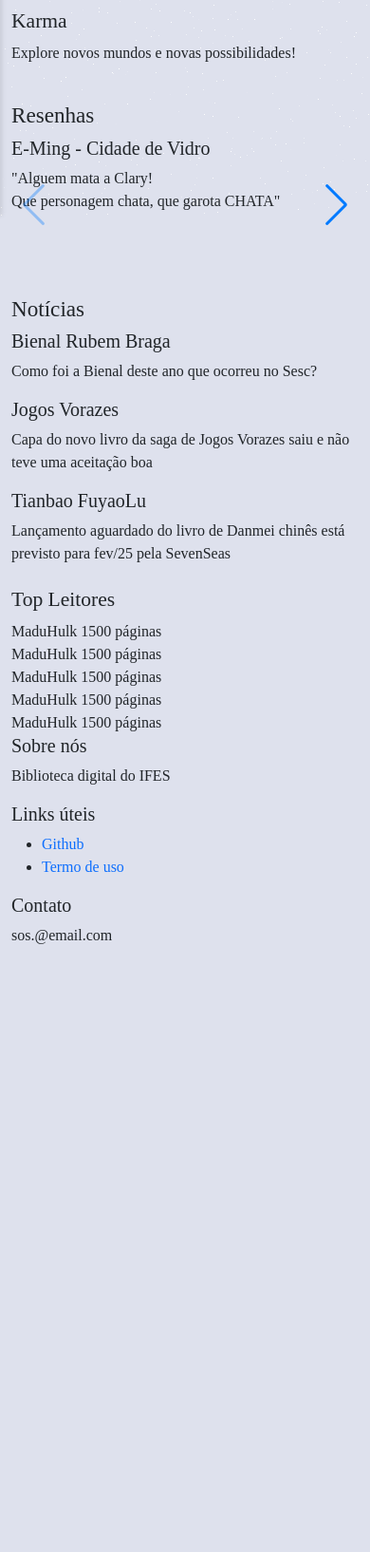
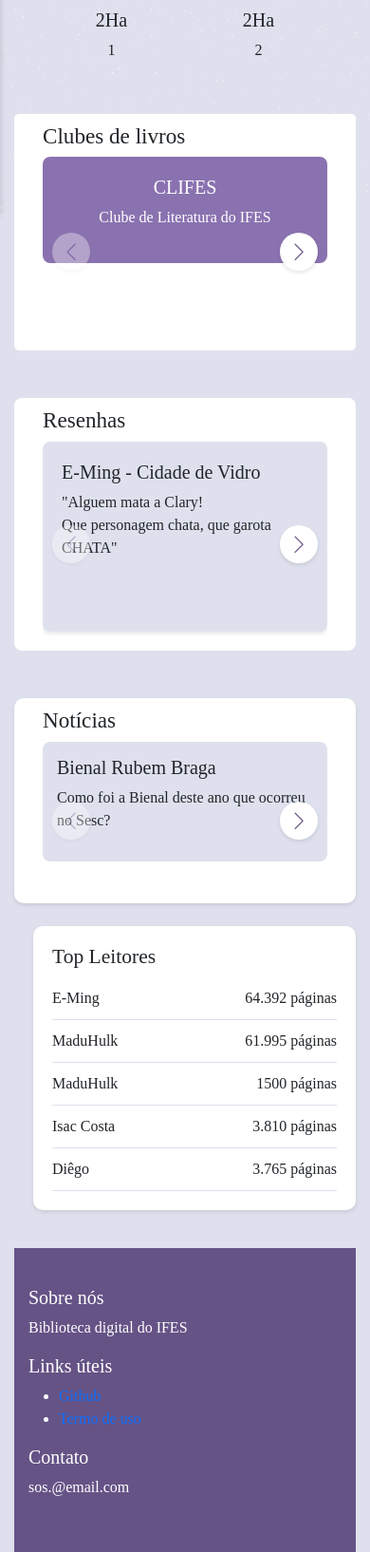
Before and after one commit to JulyLemos/Biblifes, a FastAPI app: page /lar in a window 390 px wide. Shown: the part 617-2251 px from the top of the page at 95% size. Before the commit the page ends 1611 px from the top, so only its background shows below. Run offline with FastAPI, Linux system fonts and the light colour scheme.

Commit message:
Commit 4

```diff
--- a/static/css/lar/lar.css
+++ b/static/css/lar/lar.css
@@ -1,4 +1,4 @@
-:root {
+:root {  /*cria variáveis para serem usadas depois*/
     --primary-purple: #655386;
     --light-purple:#8a72b0;
     --lighter-purple:#a190c7;
@@ -15,13 +15,8 @@ body {
     padding: 0 15px;
 }
 
-.pesquisa {
-    margin-bottom: 20px;
-}
-
-.gen-carrosel, .livros-carrosel {
-    margin-bottom: 20px;
-    position: relative;
+h3 {
+    padding-top: 10px;
 }
 
 .gen-item {
@@ -33,6 +28,9 @@ body {
     cursor: pointer;
     transition: transform 0.3s;
     background-color: white;
+    border-radius: 8px;
+    width: 120px;
+    height: 120px;
     box-shadow: 0 2px 4px rgba(0, 0, 0, 0.1);
     margin: 0 10px;
 }
@@ -50,12 +48,153 @@ body {
 .card-livro {
     padding: 15px;
     text-align: center;
+    padding-top: 50px;
 }
 
 .capa-livro {
-    width: 200px;
-    height: 300px;
+    width: 150px;
+    height: 200px;
     object-fit: cover;
     border-radius: 8px;
     margin-bottom: 10px;
 }
+
+.top-leitores {
+    background-color: white;
+    padding: 20px;
+    border-radius: 10px;
+    box-shadow: 0 2px 4px rgba(0, 0, 0, 0.1);
+    margin-top: 120px;
+    top: 20px;
+    margin-left: 20px;
+}
+
+.leitor-item {
+    display:flex;
+    justify-content: space-between;
+    padding: 10px 0;
+    border-bottom: 1px solid var(--background);
+}
+
+.swiper-button-next, .swiper-button-prev {
+    color: var(--primary-purple);
+    background-color: white;
+    width: 40px;
+    height: 40px;
+    border-radius: 50%;
+    box-shadow: 0 2px 4px rgba(0, 0, 0, 0.1);
+}
+
+.swiper-button-next:after, .swiper-button-prev:after {
+    font-size: 18px;
+}
+
+.pesquisa {
+    margin-bottom: 50px;
+
+}
+
+.clubes {
+    background-color: white;
+    border-radius: 5px;
+    padding: 30px;
+    margin-top: 20px;
+}
+
+.clube-card{
+    background-color: var(--light-purple);
+    color: white;
+    padding: 20px;
+    margin-bottom: 20px;
+    border-radius: 8px;
+    text-align: center;
+    transition: transform 0.3s;
+    height: 100%;
+}
+
+.clube-card:hover{
+    transform: translateY(-5px);
+}
+
+.noticias {
+    background: white;
+    padding: 30px;
+    border-radius: 10px;
+    box-shadow: 0 2px 4px rgba(0,0,0, 0.1);
+    margin-top: 50px;
+}
+
+.noticia-grid {
+    display: grid;
+    grid-template-columns: repeat(auto-fit, minmax(250px, 1fr));
+    gap: 20px;
+}
+
+.noticia-card {
+    background-color: var(--background);
+    padding: 15px;
+    border-radius: 8px;
+    margin-bottom: 20px;
+}
+
+.resenhas-carrossel {
+    position: relative;
+    background: white;
+    padding: 20px;
+    border-radius: 8px;
+    margin-top: 50px;
+}
+
+.resenha-card {
+    background: var(--background);
+    padding: 20px;
+    border-radius: 8px;
+    box-shadow: 0 2px 4px rgba(0,0,0,0.1);
+    height: 200px;
+    margin-bottom: 20px;
+}
+
+footer {
+    background-color: var(--primary-purple);
+    color: white;
+    padding: 40px 0;
+    margin-top: 40px;
+    height: 100%;
+}
+
+@media (max-width:768px) {
+    .gen-item {
+        width: 100px;
+        height: 100px;
+    }
+
+    .capa-livro {
+        /* width: 150px; */
+        height: 225px;
+    }
+
+    .top-leitores {
+        margin-top: 20px;
+    }
+
+    .gen-carrosel, .livros-carrosel, .clubes, .resenhas-carrossel, .noticias {
+        padding: 0 40px;
+    }
+
+}
+
+@media (max-width: 576px) {
+    .gen-item {
+        width: 90px;
+        height: 90px;
+    }
+
+    .capa-livro {
+        /* width: 100px; */
+        height: 180px;
+    }
+
+    .gen-carrosel, .livros-carrosel, .clubes, .resenhas-carrossel, .noticias {
+        padding: 0 30px;
+    }
+}
--- /dev/null
+++ b/static/js/carrosel/lar_carrosel.js
@@ -0,0 +1,112 @@
+const genSwiper = new Swiper('.genSwiper', {
+    slidesPerView: 'auto',
+    spaceBetween: 30,
+    navigation: {
+        nextEl: '.swiper-button-next',
+        prevEl: '.swiper-button-prev',
+    },
+    breakpoints: {
+        320: {
+            slidesPerView: 2,
+            spaceBetween: 10,
+        },
+        480: {
+            slidesPerView: 3,
+            spaceBetween: 15,
+        },
+        640: {
+            slidesPerView: 4,
+            spaceBetween: 20,
+        },
+        768: {
+            slidesPerView: 5,
+            spaceBetween: 25,
+        },
+       1024: {
+            slidesPerView: 6,
+            spaceBetween: 30,
+        },
+    }
+});
+
+const livroSwiper = new Swiper('.livroSwiper', {
+    slidesPerView: 2,
+    spaceBetween: 20,
+    navigation: {
+        nextEl: '.swiper-button-next',
+        prevEl: '.swiper-button-prev',
+    },
+    breakpoints: {
+        320: {
+            slidesPerView: 2,
+            spaceBetween: 10,
+        },
+        480: {
+            slidesPerView: 3,
+            spaceBetween: 15,
+        },
+        640: {
+            slidesPerView: 3,
+            spaceBetween: 20,
+        },
+        768: {
+            slidesPerView: 4,
+            spaceBetween: 30,
+        },
+        1024: {
+            slidesPerView: 5,
+            spaceBetween: 30,
+        },
+    }
+});
+
+const resenhaSwiper = new Swiper('.resenhaSwiper', {
+    slidesPerView: 1,
+    spaceBetween: 20,
+    navigation: {
+        nextEl: '.swiper-button-next',
+        prevEl: '.swiper-button-prev',
+    },
+    breakpoints: {
+       640: {
+            slidesPerView: 2,
+        },
+        1024: {
+            slidesPerView: 3,
+        },
+    }
+});
+
+const clubeSwiper = new Swiper('.clubeSwiper', {
+    slidesPerView: 1,
+    spaceBetween: 20,
+    navigation: {
+        nextEl: '.swiper-button-next',
+        prevEl: '.swiper-button-prev',
+    },
+    breakpoints: {
+       640: {
+            slidesPerView: 2,
+        },
+        1024: {
+            slidesPerView: 3,
+        },
+    }
+});
+
+const notSwiper = new Swiper('.notSwiper', {
+    slidesPerView: 1,
+    spaceBetween: 20,
+    navigation: {
+        nextEl: '.swiper-button-next',
+        prevEl: '.swiper-button-prev',
+    },
+    breakpoints: {
+       640: {
+            slidesPerView: 2,
+        },
+        1024: {
+            slidesPerView: 3,
+        },
+    }
+});
--- a/templates/lar.html
+++ b/templates/lar.html
@@ -1,9 +1,9 @@
 {% extends "base.html" %}
 {% block css %}
 <link rel="stylesheet" href="https://cdn.jsdelivr.net/npm/swiper@11/swiper-bundle.min.css" />
-<link rel="styleshet" href="/static/css/lar/lar.css">
+<link rel="stylesheet" href="/static/css/lar/lar.css">
 {% endblock %}
-{% block titulo %}Cadastro de Livros{% endblock %}
+{% block titulo %}Lar{% endblock %}
 
 {% block conteudo %}
 
@@ -75,74 +75,72 @@
                                 <span>Comédia</span>
                             </div>
                         </div>
-
-                    </div> <!--swiper wrapper--->
-                    <div class="swipper-button-next"></div>
-                    <div class="swipper-button-prev"></div>
-                </div> <!-- swiper genSwipper-->
-
-            </div> <!--gen-carrosel mb-4-->
+                    </div>
+                    <div class="swiper-button-next"></div>
+                    <div class="swiper-button-prev"></div>
+                </div>
+            </div>
 
             <div class="livros-carrosel mb-4">
                 <h3>Livros mais lidos</h3>
 
                 <div class="swiper livroSwiper">
                     <div class="swiper-wrapper">
-                        <div class="swipper-slide card-livro">
-                            <img src="" alt="" class="capa-livro">
+                        <div class="swiper-slide card-livro">
+                            <img src="https://img.skoob.com.br/WPrls5auAGhipMu_NervskjeeiQ=/200x/center/top/smart/filters:format(jpeg)/https://skoob.s3.amazonaws.com/livros/122491264/PETALAS_DE_AKAYAMA_1724366801122491264SK-V11724366802B.jpg" alt="" class="capa-livro">
                             <h5>2Ha</h5>
                             <p>1</p>
                         </div>
 
-                        <div class="swipper-slide card-livro">
-                            <img src="" alt="" class="capa-livro">
+                        <div class="swiper-slide card-livro">
+                            <img src="https://img.skoob.com.br/WPrls5auAGhipMu_NervskjeeiQ=/200x/center/top/smart/filters:format(jpeg)/https://skoob.s3.amazonaws.com/livros/122491264/PETALAS_DE_AKAYAMA_1724366801122491264SK-V11724366802B.jpg" alt="" class="capa-livro">
                             <h5>2Ha</h5>
                             <p>2</p>
                         </div>
 
-                        <div class="swipper-slide card-livro">
+                        <div class="swiper-slide card-livro">
                             <img src="" alt="" class="capa-livro">
                             <h5>2Ha</h5>
                             <p>3</p>
                         </div>
 
-                        <div class="swipper-slide card-livro">
+                        <div class="swiper-slide card-livro">
                             <img src="" alt="" class="capa-livro">
                             <h5>2Ha</h5>
                             <p>4</p>
                         </div>
 
-                        <div class="swipper-slide card-livro">
+                        <div class="swiper-slide card-livro">
                             <img src="" alt="" class="capa-livro">
                             <h5>2Ha</h5>
                             <p>5</p>
                         </div>
 
-                        <div class="swipper-slide card-livro">
+                        <div class="swiper-slide card-livro">
                             <img src="" alt="" class="capa-livro">
                             <h5>2Ha</h5>
                             <p>6</p>
                         </div>
 
-                        <div class="swipper-slide card-livro">
+                        <div class="swiper-slide card-livro">
                             <img src="" alt="" class="capa-livro">
                             <h5>2Ha</h5>
                             <p>7</p>
                         </div>
 
-                        <div class="swipper-slide card-livro">
+                        <div class="swiper-slide card-livro">
                             <img src="" alt="" class="capa-livro">
                             <h5>2Ha</h5>
                             <p>8</p>
                         </div>
 
-                        <div class="swipper-slide card-livro">
+                        <div class="swiper-slide card-livro">
                             <img src="" alt="" class="capa-livro">
                             <h5>2Ha</h5>
                             <p>9</p>
                         </div>
 
-                        <div class="swipper-slide card-livro">
+                        <div class="swiper-slide card-livro">
                             <img src="" alt="" class="capa-livro">
                             <h5>2Ha</h5>
                             <p>10</p>
@@ -156,39 +154,36 @@
             </div> <!--livros-carrosel-->
 
             <div class="clubes mb-4">
-                <h3>Clubes de Livros</h3>
+                <h3>Clubes de livros</h3>
 
-                <div class="row">
-                    <div class="col-md-4">
-                        <div class="clube-card">
-                            <h4>CLIFES</h4>
+                <div class="swiper clubeSwiper">
+                    <div class="swiper-wrapper">
+                        <div class="swiper-slide clube-card">
+                            <div >
+                                <h5>CLIFES</h5>
                                 <p>Clube de Literatura do IFES</p>
                             </div>
                         </div>
 
-                    <div class="col-md-4">
-                        <div class="clube-card">
-                            <h4>Fantasia</h4>
-                            <p>Junte-se a nós na leitura de livros de fantasia</p>
+                        <div class="swiper-slide clube-card">
+                            <div>
+                                <h5>ItsMaivis - Suicidas</h5>
+                                <p>"É um pouquinho cansativo essa jogada que ele faz na linha temporal, só que ela é de grande importância para entender a história"</p>
                             </div>
                         </div>
 
-                    <div class="col-md-4">
-                        <div class="clube-card">
-                            <h4>Shertie</h4>
-                            <p>Venha conhecer mais livros de mistério conosco!</p>
-                        </div>
-                    </div>
-
-                    <div class="col-md-4">
-                        <div class="clube-card">
-                            <h4>Karma</h4>
-                            <p>Explore novos mundos e novas possibilidades!</p>
+                        <div class="swiper-slide clube-card">
+                            <div>
+                                <h5>satatanica - Battle Royale</h5>
+                                <p>"Não se pode ser mais aterrorizantes que já nascer sem opções <br>Battle Royale correu para que Jogos Vorazes pudesse andar"</p>
                             </div>
                         </div>
 
                     </div>
-            </div> <!--CLUBES-->
+                    <div class="swiper-button-next"></div>
+                    <div class="swiper-button-prev"></div>
+                </div>
+            </div>
 
             <div class="resenhas-carrossel mb-4">
                 <h3>Resenhas</h3>
@@ -205,7 +200,7 @@
                         <div class="swiper-slide resenha-card">
                             <div class="cont-resenha">
                                 <h5>ItsMaivis - Suicidas</h5>
-                                <p>"É um pouquinho cansativo essa jogada que ele faz na linha temporal, só que ela <br> é de grande importância para entender a história"</p>
+                                <p>"É um pouquinho cansativo essa jogada que ele faz na linha temporal, só que ela é de grande importância para entender a história"</p>
                             </div>
                         </div>
 
@@ -224,33 +219,48 @@
 
             <div class="noticias mb-4">
                 <h3>Notícias</h3>
-                <div class="noticia-grid">
+
+                <div class="swiper notSwiper">
+                    <div class="swiper-wrapper">
+                        <div class="swiper-slide noticia-grid">
                             <div class="noticia-card">
                                 <h5>Bienal Rubem Braga</h5>
                                 <p>Como foi a Bienal deste ano que ocorreu no Sesc?</p>
                             </div>
+                        </div>
 
+                        <div class="swiper-slide noticia-grid">
                             <div class="noticia-card">
                                 <h5>Jogos Vorazes</h5>
                                 <p>Capa do novo livro da saga de Jogos Vorazes saiu e não teve uma aceitação boa</p>
                             </div>
+                        </div>
 
+                        <div class="swiper-slide noticia-grid">
                             <div class="noticia-card">
                                 <h5>Tianbao FuyaoLu</h5>
                                 <p>Lançamento aguardado do livro de Danmei chinês está previsto para fev/25 pela SevenSeas</p>
                             </div>
+                        </div>
 
                     </div>
-            </div> <!--noticias-->
-        </div> <!--col-lg-9-->
+                    <div class="swiper-button-next"></div>
+                    <div class="swiper-button-prev"></div>
+                </div>
+            </div>
 
-            <div class="col-lag-3">
+        <div class="col-lg-3">
             <div class="top-leitores">
                 <h4>Top Leitores</h4>
                 <div class="lista-leitores">
                     <div class="leitor-item">
+                        <span class="leitor-nome">E-Ming</span>
+                        <span class="paginas">64.392 páginas</span>
+                    </div>
+
+                    <div class="leitor-item">
                         <span class="leitor-nome">MaduHulk</span>
-                            <span class="paginas">1500 páginas</span>
+                        <span class="paginas">61.995 páginas</span>
                     </div>
 
                     <div class="leitor-item">
@@ -259,18 +269,13 @@
                     </div>
 
                     <div class="leitor-item">
-                            <span class="leitor-nome">MaduHulk</span>
-                            <span class="paginas">1500 páginas</span>
+                        <span class="leitor-nome">Isac Costa</span>
+                        <span class="paginas">3.810 páginas</span>
                     </div>
 
                     <div class="leitor-item">
-                            <span class="leitor-nome">MaduHulk</span>
-                            <span class="paginas">1500 páginas</span>
-                        </div>
-
-                        <div class="leitor-item">
-                            <span class="leitor-nome">MaduHulk</span>
-                            <span class="paginas">1500 páginas</span>
+                        <span class="leitor-nome">Diêgo</span>
+                        <span class="paginas">3.765 páginas</span>
                     </div>
 
                 </div>
@@ -303,88 +308,9 @@
     </div>
 </footer>
 {% endblock %}
+
 {% block script %}
 <script src="https://cdn.jsdelivr.net/npm/bootstrap@5.3.3/dist/js/bootstrap.bundle.min.js"></script>
 <script src="https://cdn.jsdelivr.net/npm/swiper@11/swiper-bundle.min.js"></script>
-
-<script>
-    const genSwiper = new Swiper('.genSwiper', {
-        slidesPerView: 'auto',
-        spaceBetween: 30,
-        navigation: {
-            nextEl: '.swiper-button-next',
-            prevEl: '.swiper-button-prev',
-        },
-        breakpoints: {
-            320: {
-                slidesPerView: 2,
-                spaceBetween: 10,
-            },
-            480: {
-                slidesPerView: 3,
-                spaceBetween: 15,
-            },
-            640: {
-                slidesPerView: 4,
-                spaceBetween: 20,
-            },
-            768: {
-                slidesPerView: 5,
-                spaceBetween: 25,
-            },
-            1024: {
-                slidesPerView: 6,
-                spaceBetween: 30,
-            },
-        }
-    });
-
-    const livroSwiper = new Swiper('.livroSwiper', {
-        slidesPerView: 2,
-        spaceBetween: 20,
-        navigation: {
-            nextEl: '.swiper-button-next',
-            prevEl: '.swiper-button-prev',
-        },
-        breakpoints: {
-            320: {
-                slidesPerView: 2,
-                spaceBetween: 10,
-            },
-            480: {
-                slidesPerView: 3,
-                spaceBetween: 15,
-            },
-            640: {
-                slidesPerView: 3,
-                spaceBetween: 20,
-            },
-            768: {
-                slidesPerView: 4,
-                spaceBetween: 30,
-            },
-            1024: {
-                slidesPerView: 5,
-                spaceBetween: 30,
-            },
-        }
-    });
-
-    const resenhaSwiper = new Swiper('.resenhaSwiper', {
-        slidesPerView: 1,
-        spaceBetween: 20,
-        navigation: {
-            nextEl: '.swiper-button-next',
-            prevEl: '.swiper-button-prev',
-        },
-        breakpoints: {
-            640: {
-                slidesPerView: 2,
-            },
-            1024: {
-                slidesPerView: 3,
-            },
-        }
-    });
-</script>
+<script src="/static/js/carrosel/lar_carrosel.js"></script>
 {% endblock %}
```
Also changed, not shown: dados.db (added). Lines whose indentation alone changed are shown as unchanged.
